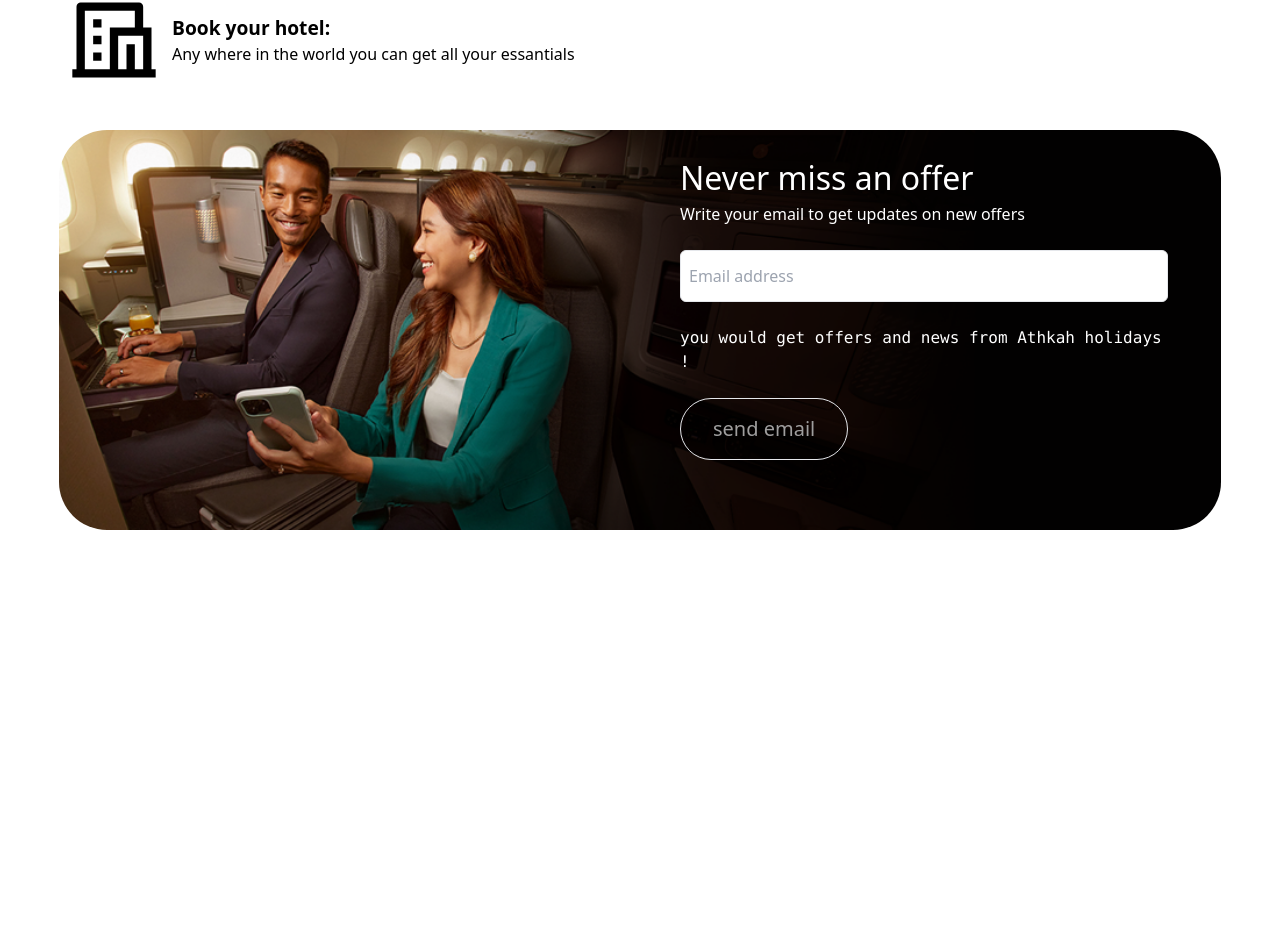
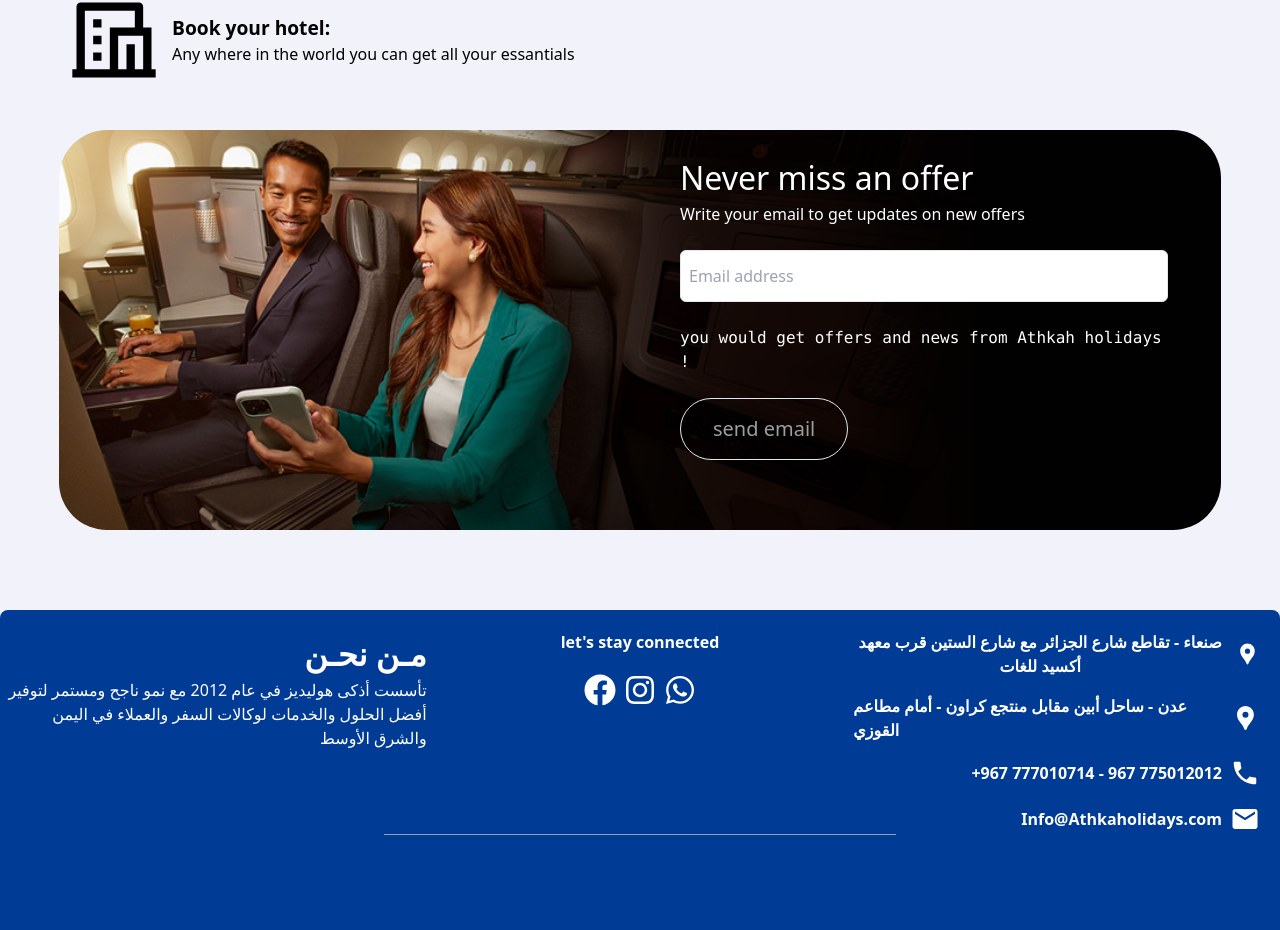
Before and after one commit to seriesBLACK/athkah, a Next.js app: page / in a window 1280 px wide. Shown: the part 874-1804 px from the top of the page. Built offline with nearby package versions, Linux system fonts and the light colour scheme; no server answers; the database is empty.

Commit message:
make footer

```diff
--- a/app/globals.css
+++ b/app/globals.css
@@ -7,6 +7,11 @@
   margin: 0;
   padding: 0;
   box-sizing: border-box;
+}
+
+body {
+  background-color: #f2f3fa;
+
 }
 
 #overlay {
--- a/app/page.js
+++ b/app/page.js
@@ -1,4 +1,5 @@
 import Contact from "@/components/Contact";
+import Footer from "@/components/Footer";
 import Header from "@/components/Header";
 import Hero from "@/components/Hero";
 import Offers from "@/components/Offers";
@@ -12,6 +13,7 @@ export default function Home() {
       <Offers />
       <Services />
       <Contact />
+      <Footer />
     </>
   );
 }
--- a/components/Contact.jsx
+++ b/components/Contact.jsx
@@ -1,9 +1,9 @@
 
 export default function Contact() {
   return (
-    <section className="w-full h-[100vh]">
-      <div className="w-[1162px] mx-auto rounded-[3rem] h-[400px] bg-[url('/services/contact.png')] bg-center bg-cover flex">
-        <div className="h-full w-[50%]"></div>
+    <section className="w-full mb-[5rem]">
+      <div className="w-[1162px] mx-auto rounded-[3rem] h-[400px] bg-[url('/services/contact.png')] max-sm:w-full max-sm:flex-col bg-center bg-cover flex">
+        <div className="h-full w-[50%] max-sm:hidden"></div>
         <div className="w-[42%] ml-10 h-full flex flex-col">
           <h4 className="text-[2rem] text-white mt-6">Never miss an offer</h4>
           <p className="text-white mb-6 ">Write your email to get updates on new offers</p>
--- /dev/null
+++ b/components/Footer.jsx
@@ -0,0 +1,62 @@
+import Link from "next/link";
+import { FaFacebook, FaInstagram, FaWhatsapp } from "react-icons/fa";
+import { MdEmail, MdLocalPhone, MdLocationPin } from "react-icons/md";
+
+
+
+export default function Footer() {
+  return (
+    <footer className="absolut bottom-0 w-full bg-[#003b95] h-[30vh] max-sm:h-[auto] rounded-t-lg relative">
+      <div className="grid grid-cols-3">
+        <div className="text-[#fff]">
+          <h3 className="font-bold text-right text-[2rem] mt-5">مـن نحـن</h3>
+          <p className="text-right">
+            تأسست أذكى هوليديز في عام 2012 مع نمو ناجح ومستمر لتوفير أفضل الحلول والخدمات لوكالات السفر والعملاء في اليمن والشرق الأوسط</p>
+        </div>
+
+
+        <div className="text-white text-center flex flex-col mt-5 font-mono font-semibold">
+          <p>let&apos;s stay connected</p>
+          <div className="flex gap-2 text-[2rem] mx-auto mt-5">
+            <FaFacebook /> <FaInstagram /> <FaWhatsapp />
+          </div>
+        </div>
+
+        <div className="text-[#fff] flex items-end gap-4 flex-col mt-5 mr-5">
+
+          <div className="flex items-center gap-2">
+            <p className="text-center font-semibold">صنعاء - تقاطع شارع الجزائر مع شارع الستين قرب معهد أكسيد للغات </p>
+            <MdLocationPin className="w-[30px] h-[30px]" />
+          </div>
+
+          <div className="flex items-center bg-re gap-2">
+            <p className="font-semibold"> عدن - ساحل أبين مقابل منتجع كراون - أمام مطاعم القوزي </p>
+            <MdLocationPin className="w-[30px] h-[30px]" />
+          </div>
+
+          <div className="flex items-center gap-2">
+            <p className="font-semibold">+967 777010714 - 967 775012012</p>
+            <MdLocalPhone className="w-[30px] h-[30px]" />
+          </div>
+
+          <div className="flex items-center gap-2">
+            <p className="font-semibold">Info@Athkaholidays.com</p>
+            <MdEmail className="w-[30px] h-[30px]" />
+          </div>
+        </div>
+      </div>
+      <div className="h-[1px] w-[40%] max-sm:hidden bg-gray-400 mx-auto"></div>
+      <div className="w-full bg-[#003b95] flex items-end justify-center h-[50%] absolute">
+
+
+        <Link
+          href='https://aw-portfolio-3-0.vercel.app/'
+
+        >
+          <p className="text-white font-thin">All rights reserved <span className="underline font-thin bg-black rounded-full px-1">AW</span></p>
+
+        </Link>
+      </div>
+    </footer>
+  )
+};
```
